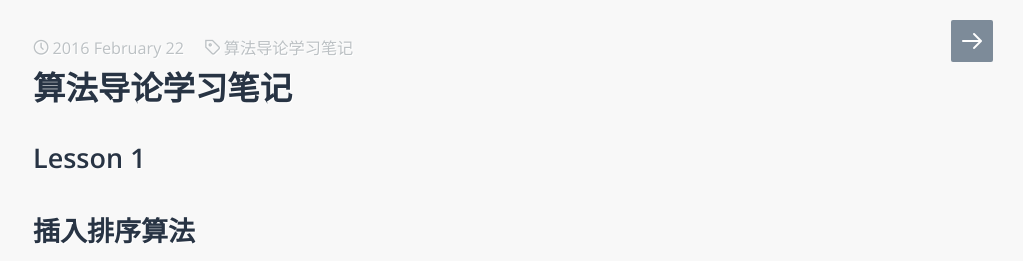
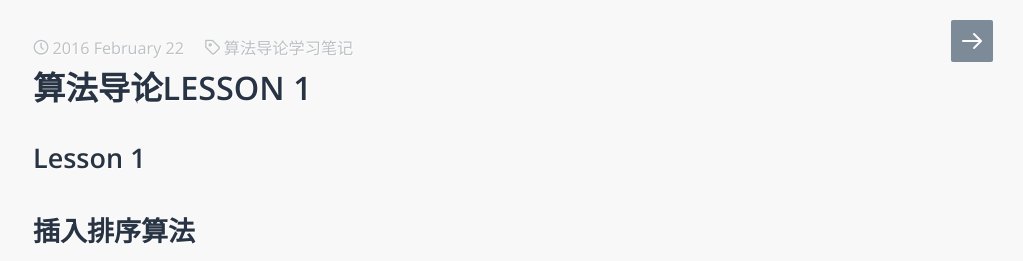
Before and after one commit to MQ-380/oldblog, a Jekyll site: the page built from _posts/2016-02-22-AlgorithmL1.md, in a window 1280 px wide. Shown: the top 261 px of the page, without its empty margins (257-1280 px from the left). Built offline with Jekyll 4.4.1, drawn with Linux system fonts in a browser that asks for light colours; some web fonts are replaced; Markdown is read by kramdown in place of the engine named in the settings; some of the changed text lies outside the part shown.

Commit message:
Update 2016-02-22-AlgorithmL1.md

```diff
--- a/_posts/2016-02-22-AlgorithmL1.md
+++ b/_posts/2016-02-22-AlgorithmL1.md
@@ -1,6 +1,6 @@
 ---
 layout: post
-title:  算法导论学习笔记
+title:  算法导论LESSON 1
 date:   2016-2-22 12:50:00
 categories: 算法
 tags: 算法导论学习笔记
@@ -94,10 +94,11 @@ $$
 * 另外两个记号
 
   * o记号：
+   {%raw%}
     $$
     o(g(n)) = \{f(n) ：\forall c>0,\exists n_0>0 ;对于\forall n\ge n_0  都有0\le f(n) < c·g(n)  \}
     $$
-
+   {%endraw%}
   * ω记号：
     $$
     \omega(g(n)) = \{f(n) ：\exists c>0,n_0>0 ;对于\forall n\ge n_0  都有0\le c·g(n) <  f(n) \}
```
